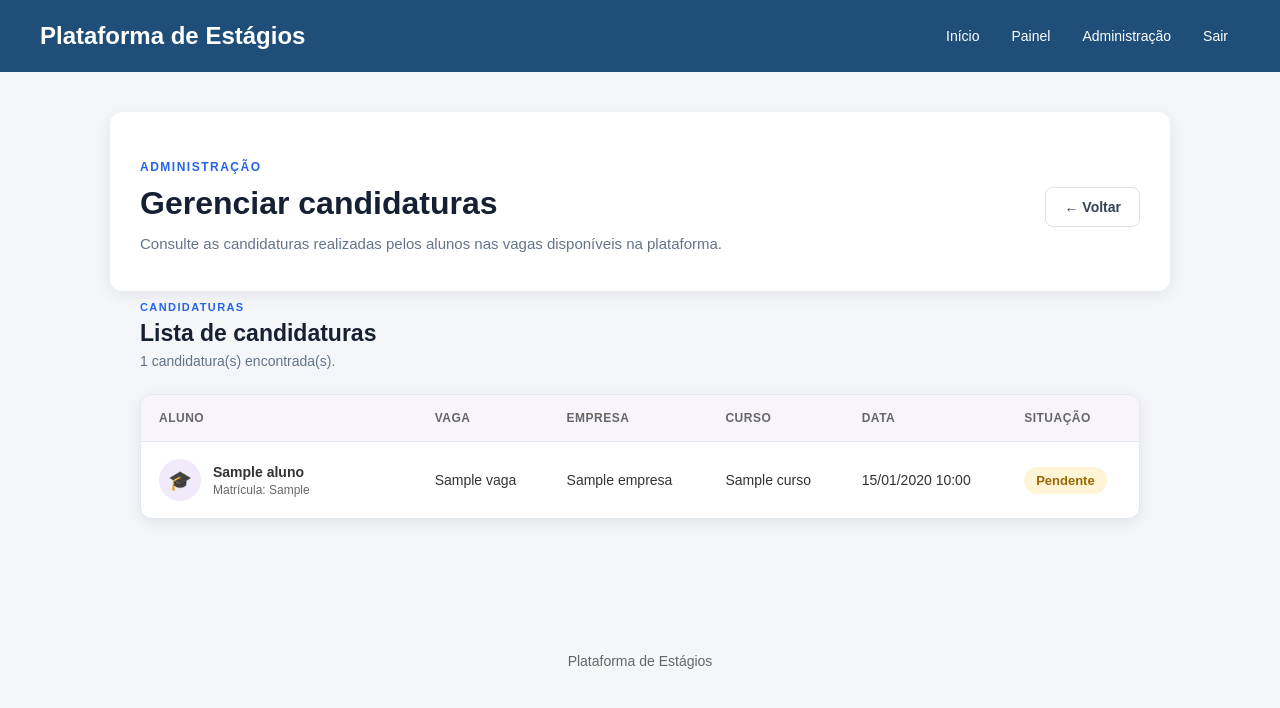
After one commit to Benildomelo/plataforma_estagios, a Django app: page /area-instituicao/candidaturas/ in a window 1280 px wide. The commit adds this page. Shown: the top 708 px of the page. Run offline with Django 5.2, Linux system fonts and the light colour scheme; a user stored in the database is signed in; tables that the repository leaves empty hold one stand-in row (values such as "Sample post").

Commit message:
gerenciar_candidaturas

```diff
--- a/config/urls.py
+++ b/config/urls.py
@@ -34,6 +34,7 @@ from vagas.views.instituicao import (
     gerenciar_alunos,
     gerenciar_empresas,
     gerenciar_vagas,
+    gerenciar_candidaturas,
 )
 
 
@@ -128,6 +129,11 @@ urlpatterns = [
         name='gerenciar_vagas'
     ),
 
+    path(
+        'area-instituicao/candidaturas/',
+        gerenciar_candidaturas,
+        name='gerenciar_candidaturas'
+    ),
 
     path(
         'criar-vaga/',
--- /dev/null
+++ b/vagas/static/css/gerenciar_candidaturas.css
@@ -0,0 +1,228 @@
+/* =========================================================
+   GERENCIAR CANDIDATURAS
+   UNIPI CONECTA
+   ========================================================= */
+
+
+/* =========================================================
+   TABELA
+   ========================================================= */
+
+.instituicao-tabela-container {
+    width: 100%;
+
+    overflow-x: auto;
+
+    background: var(--cor-branco);
+
+    border-radius: var(--raio-padrao);
+
+    box-shadow: var(--sombra-padrao);
+}
+
+
+.instituicao-tabela {
+    width: 100%;
+
+    min-width: 900px;
+
+    border-collapse: collapse;
+}
+
+
+/* =========================================================
+   CABEÇALHO
+   ========================================================= */
+
+.instituicao-tabela thead {
+    background: #f7f5fb;
+}
+
+
+.instituicao-tabela th {
+    padding: 16px 18px;
+
+    color: var(--cor-texto-secundario);
+
+    font-size: 12px;
+    font-weight: 700;
+
+    text-align: left;
+
+    text-transform: uppercase;
+
+    letter-spacing: 0.5px;
+
+    white-space: nowrap;
+}
+
+
+/* =========================================================
+   CÉLULAS
+   ========================================================= */
+
+.instituicao-tabela td {
+    padding: 17px 18px;
+
+    color: var(--cor-texto);
+
+    font-size: 14px;
+
+    border-top: 1px solid #eeeeee;
+
+    vertical-align: middle;
+}
+
+
+.instituicao-tabela tbody tr {
+    transition: background 0.2s ease;
+}
+
+
+.instituicao-tabela tbody tr:hover {
+    background: #faf9fc;
+}
+
+
+/* =========================================================
+   ALUNO
+   ========================================================= */
+
+.aluno-tabela {
+    display: flex;
+
+    align-items: center;
+
+    gap: 12px;
+
+    min-width: 210px;
+}
+
+
+.aluno-avatar {
+    width: 42px;
+    height: 42px;
+
+    flex-shrink: 0;
+
+    display: flex;
+
+    align-items: center;
+    justify-content: center;
+
+    background: #f0eafa;
+
+    border-radius: 50%;
+
+    font-size: 19px;
+}
+
+
+.aluno-tabela strong {
+    display: block;
+
+    margin-bottom: 3px;
+
+    color: var(--cor-texto);
+
+    font-size: 14px;
+}
+
+
+.aluno-tabela small {
+    display: block;
+
+    color: var(--cor-texto-secundario);
+
+    font-size: 12px;
+}
+
+
+/* =========================================================
+   STATUS
+   ========================================================= */
+
+.status-ativo,
+.status-pendente,
+.status-inativo {
+    display: inline-flex;
+
+    align-items: center;
+    justify-content: center;
+
+    padding: 6px 12px;
+
+    border-radius: 999px;
+
+    font-size: 13px;
+    font-weight: 600;
+
+    white-space: nowrap;
+}
+
+
+/* =========================================================
+   APROVADA
+   ========================================================= */
+
+.status-ativo {
+    background: #e8f7ee;
+
+    color: #198754;
+}
+
+
+/* =========================================================
+   PENDENTE / EM ANÁLISE
+   ========================================================= */
+
+.status-pendente {
+    background: #fff4d6;
+
+    color: #9a6700;
+}
+
+
+/* =========================================================
+   REJEITADA
+   ========================================================= */
+
+.status-inativo {
+    background: #fdeaea;
+
+    color: #c0392b;
+}
+
+
+/* =========================================================
+   TABELA VAZIA
+   ========================================================= */
+
+.tabela-vazia {
+    padding: 45px 20px !important;
+
+    color: var(--cor-texto-secundario) !important;
+
+    text-align: center;
+
+    font-size: 14px !important;
+}
+
+
+/* =========================================================
+   CELULAR
+   ========================================================= */
+
+@media (max-width: 700px) {
+
+    .instituicao-tabela-container {
+        border-radius: 10px;
+    }
+
+
+    .instituicao-tabela th,
+    .instituicao-tabela td {
+        padding: 14px;
+    }
+
+}
--- a/vagas/templates/vagas/base.html
+++ b/vagas/templates/vagas/base.html
@@ -28,6 +28,8 @@
     <link rel="stylesheet" href="{% static 'css/empresa.css' %}">
     <link rel="stylesheet" href="{% static 'css/instituicao.css' %}">
     <link rel="stylesheet" href="{% static 'css/instituicao_empresas.css' %}">
+    <link rel="stylesheet" href="{% static 'css/gerenciar_candidaturas.css' %}">
+
 
     {% block extra_css %}
     {% endblock %}
--- a/vagas/templates/vagas/instituicao/area_instituicao.html
+++ b/vagas/templates/vagas/instituicao/area_instituicao.html
@@ -290,7 +290,7 @@
 
                 <!-- CANDIDATURAS -->
 
-                <a href="#" class="instituicao-acao">
+                <a href="{% url 'gerenciar_candidaturas' %}">
 
                     <div class="instituicao-acao-icone">
                         📋
--- /dev/null
+++ b/vagas/templates/vagas/instituicao/gerenciar_candidaturas.html
@@ -0,0 +1,206 @@
+{% extends 'vagas/base.html' %}
+
+{% block title %}
+    Gerenciar Candidaturas - UNIPI Conecta
+{% endblock %}
+
+{% block content %}
+
+<div class="area-instituicao">
+
+    <!-- CABEÇALHO -->
+
+    <section class="instituicao-cabecalho">
+
+        <div>
+
+            <span class="instituicao-label">
+                ADMINISTRAÇÃO
+            </span>
+
+            <h1>
+                Gerenciar candidaturas
+            </h1>
+
+            <p>
+                Consulte as candidaturas realizadas pelos alunos
+                nas vagas disponíveis na plataforma.
+            </p>
+
+        </div>
+
+        <a
+            href="{% url 'area_instituicao' %}"
+            class="instituicao-botao-voltar"
+        >
+            ← Voltar
+        </a>
+
+    </section>
+
+
+    <!-- CONTEÚDO -->
+
+    <section class="instituicao-conteudo">
+
+        <div class="instituicao-secao-titulo">
+
+            <span>
+                CANDIDATURAS
+            </span>
+
+            <h2>
+                Lista de candidaturas
+            </h2>
+
+            <p>
+                {{ candidaturas|length }} candidatura(s)
+                encontrada(s).
+            </p>
+
+        </div>
+
+
+        <!-- TABELA -->
+
+        <div class="instituicao-tabela-container">
+
+            <table class="instituicao-tabela">
+
+                <thead>
+
+                    <tr>
+
+                        <th>
+                            Aluno
+                        </th>
+
+                        <th>
+                            Vaga
+                        </th>
+
+                        <th>
+                            Empresa
+                        </th>
+
+                        <th>
+                            Curso
+                        </th>
+
+                        <th>
+                            Data
+                        </th>
+
+                        <th>
+                            Situação
+                        </th>
+
+                    </tr>
+
+                </thead>
+
+
+                <tbody>
+
+                    {% for candidatura in candidaturas %}
+
+                    <tr>
+
+                        <td>
+
+                            <div class="aluno-tabela">
+
+                                <div class="aluno-avatar">
+                                    🎓
+                                </div>
+
+                                <div>
+
+                                    <strong>
+                                        {{ candidatura.aluno.nome }}
+                                    </strong>
+
+                                    <small>
+                                        Matrícula:
+                                        {{ candidatura.aluno.matricula }}
+                                    </small>
+
+                                </div>
+
+                            </div>
+
+                        </td>
+
+
+                        <td>
+                            {{ candidatura.vaga.titulo }}
+                        </td>
+
+
+                        <td>
+                            {{ candidatura.vaga.empresa.nome_fantasia }}
+                        </td>
+
+
+                        <td>
+                            {{ candidatura.vaga.curso.nome }}
+                        </td>
+
+
+                        <td>
+                            {{ candidatura.data_candidatura|date:"d/m/Y H:i" }}
+                        </td>
+
+
+                        <td>
+
+                            {% if candidatura.status == 'APROVADA' %}
+
+                                <span class="status-ativo">
+                                    {{ candidatura.get_status_display }}
+                                </span>
+
+                            {% elif candidatura.status == 'REJEITADA' %}
+
+                                <span class="status-inativo">
+                                    {{ candidatura.get_status_display }}
+                                </span>
+
+                            {% else %}
+
+                                <span class="status-pendente">
+                                    {{ candidatura.get_status_display }}
+                                </span>
+
+                            {% endif %}
+
+                        </td>
+
+                    </tr>
+
+                    {% empty %}
+
+                    <tr>
+
+                        <td
+                            colspan="6"
+                            class="tabela-vazia"
+                        >
+                            Nenhuma candidatura cadastrada.
+                        </td>
+
+                    </tr>
+
+                    {% endfor %}
+
+                </tbody>
+
+            </table>
+
+        </div>
+
+    </section>
+
+</div>
+
+{% endblock %}
--- a/vagas/views/instituicao.py
+++ b/vagas/views/instituicao.py
@@ -1,7 +1,7 @@
 from django.contrib.auth.decorators import login_required
 from django.shortcuts import render
 
-from vagas.models import Aluno, Empresa, Vaga
+from vagas.models import Aluno, Empresa, Vaga, Candidatura
 
 
 @login_required(login_url='/entrar/')
@@ -66,3 +66,21 @@ def gerenciar_vagas(request):
             'vagas': vagas,
         }
     )
+
+@login_required(login_url='/entrar/')
+def gerenciar_candidaturas(request):
+
+    candidaturas = Candidatura.objects.select_related(
+        'aluno',
+        'vaga',
+        'vaga__empresa',
+        'vaga__curso'
+    ).order_by('-data_candidatura')
+
+    return render(
+        request,
+        'vagas/instituicao/gerenciar_candidaturas.html',
+        {
+            'candidaturas': candidaturas,
+        }
+    )
```
Also changed, not shown: vagas/static/css/instituicao.css (line endings or trailing spaces).
